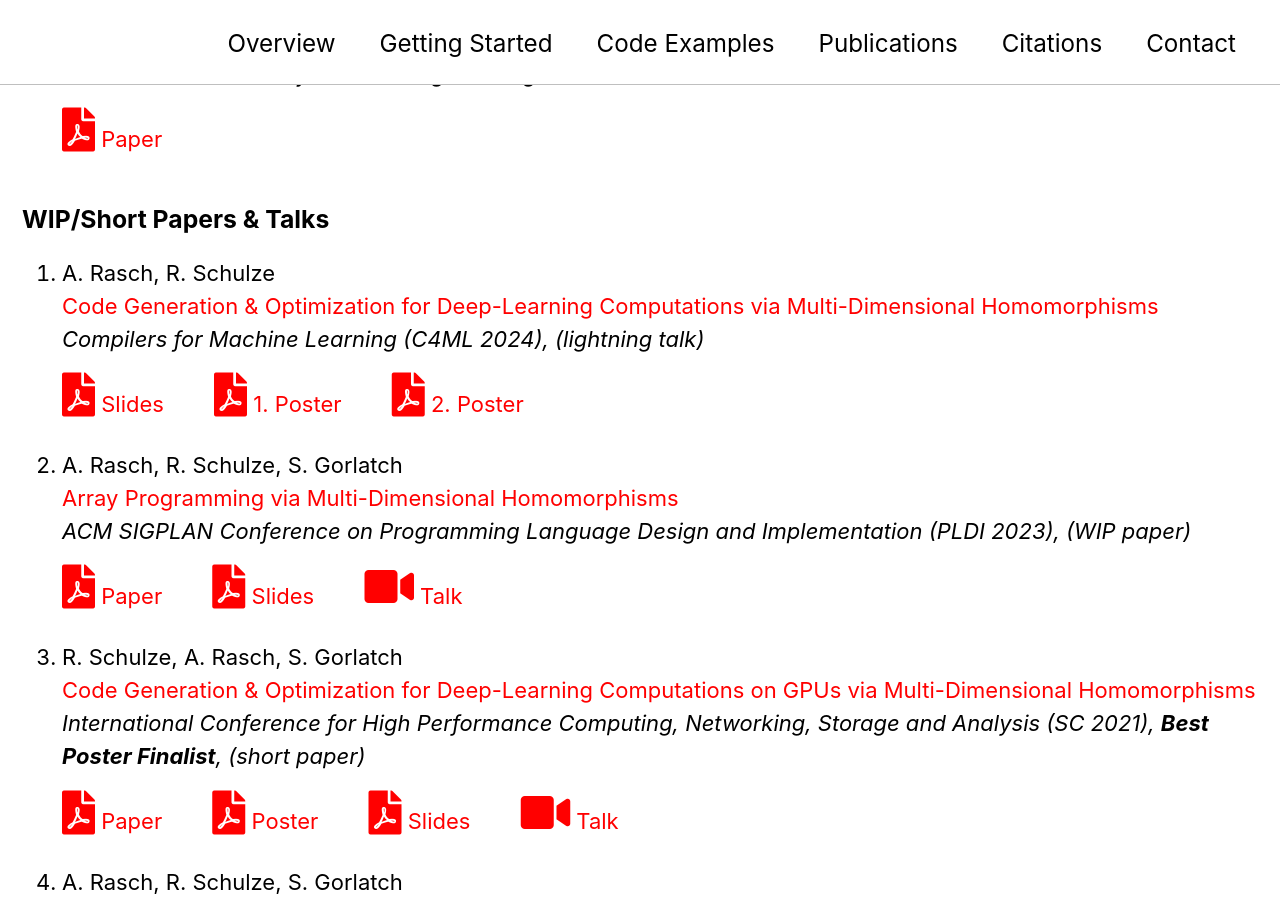
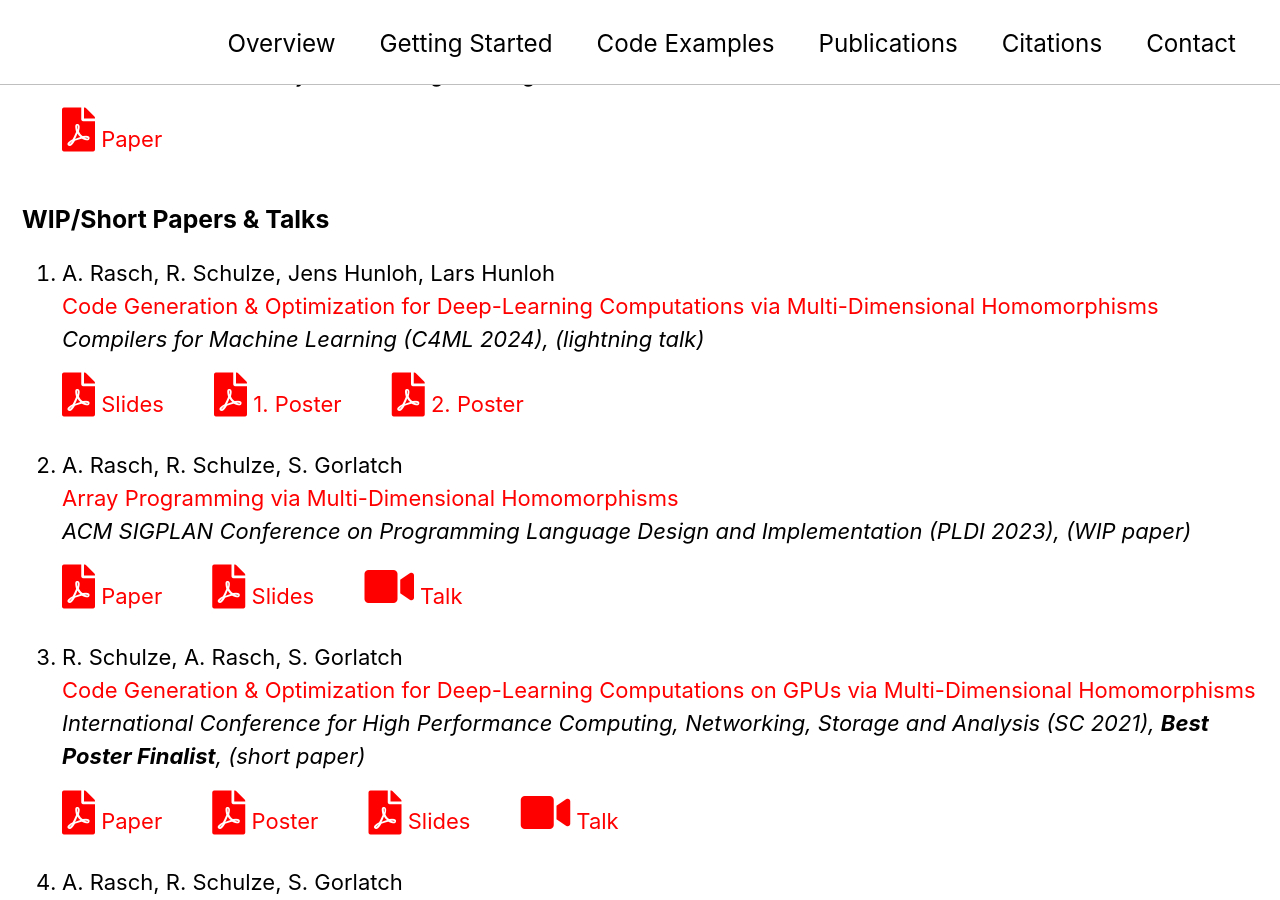
Before and after one commit to mdh-lang/mdh-lang.github.io, a Jekyll site: the page built from index.md, in a window 1280 px wide and 900 px high, scrolled down 5052 px. Built offline with Jekyll 4.4.1, drawn with Linux system fonts in a browser that asks for light colours; cached includes are drawn as plain includes.

Commit message:
Update index.md (#11)

```diff
--- a/index.md
+++ b/index.md
@@ -324,7 +324,7 @@ By incorporating the user into the optimization process, we enable two major adv
 
 ### WIP/Short Papers & Talks
 
-1.  A. Rasch, R. Schulze \\
+1.  A. Rasch, R. Schulze, Jens Hunloh, Lars Hunloh \\
     [Code Generation & Optimization for Deep-Learning Computations via Multi-Dimensional Homomorphisms](https://www.c4ml.org) \\
     *Compilers for Machine Learning (C4ML 2024), (lightning talk)* \\
     <a href="assets/files/publications/c4ml24/c4ml24_talk.pdf"><i class="fas fa-file-pdf" style="color: red; font-size: 2em; padding-top: .4em"></i></a> [Slides](assets/files/publications/c4ml24/c4ml24_talk.pdf)
```
